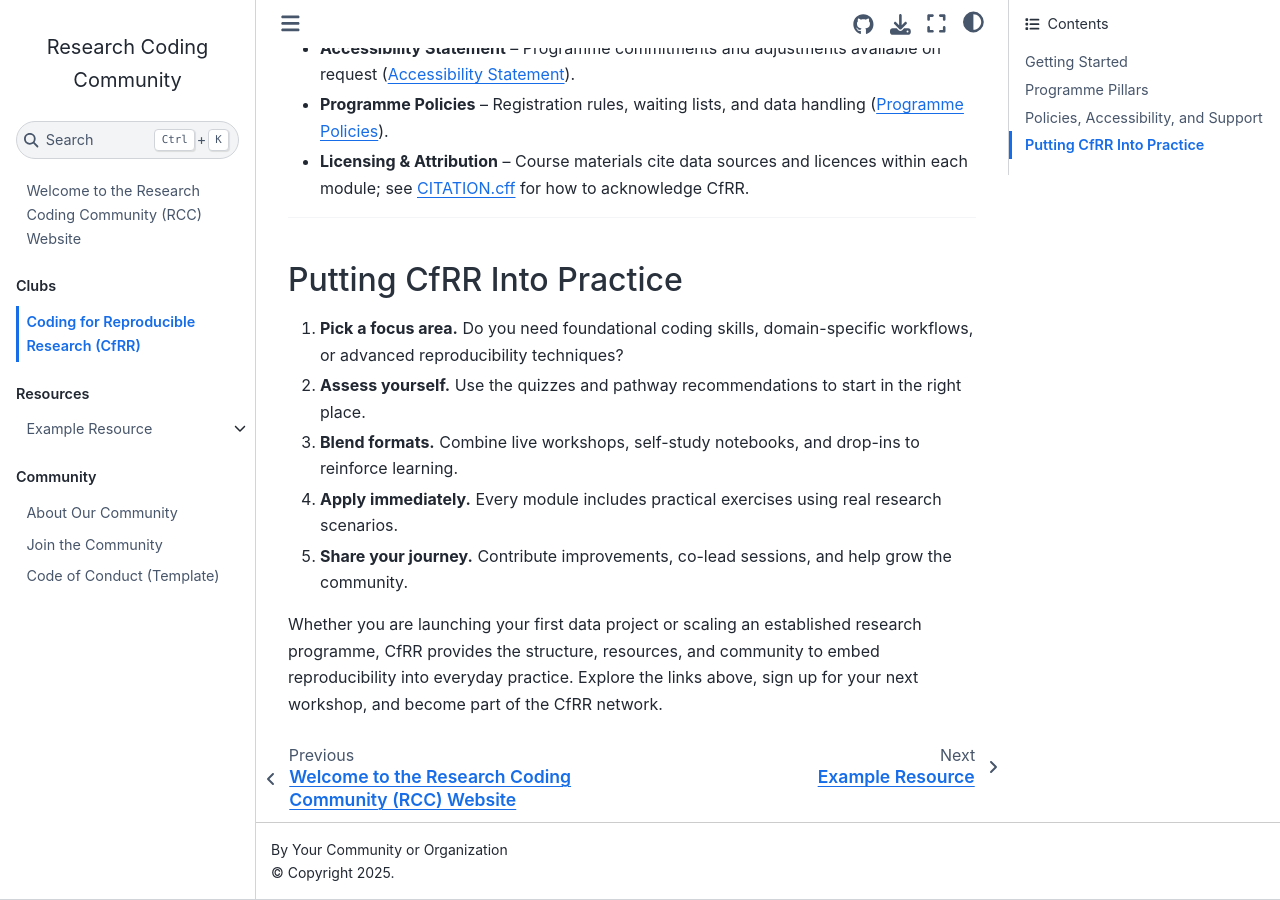
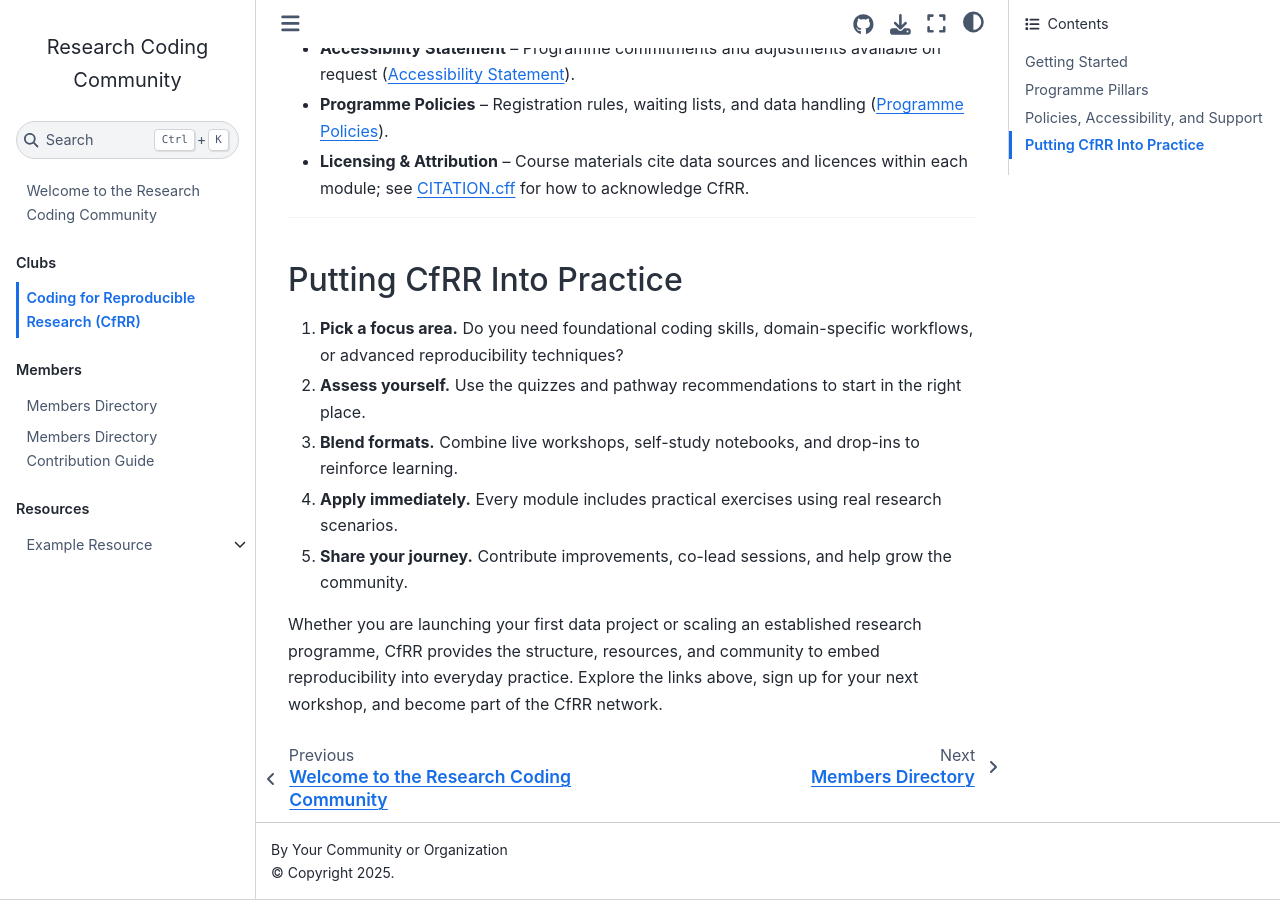
Before and after one commit to coding-for-reproducible-research/Research_Coding_Community, a Jupyter Book: the page built from clubs/cfrr.md, in a window 1280 px wide and 900 px high, scrolled down 3259 px. Built offline with Jupyter Book 1.0.4 settings and Sphinx 7.4.7 and the Sphinx Book theme 1.1.4, drawn with Linux system fonts in a browser that asks for light colours; pages that are not in the unit, such as notebooks, are missing from menus.

Commit message:
Members directory

```diff
--- a/_toc.yml
+++ b/_toc.yml
@@ -6,20 +6,16 @@
 parts:
   - caption: Calendar
     chapters:
-      - file: calendar
+      - file: logistics/calendar
   - caption: Clubs
     chapters:
       - file: clubs/cfrr
+  - caption: Members
+    chapters:
+      - file: members/directory
+      - file: members/directory_guide
   - caption: Resources
     chapters:
       - file: resources/example_resource/README
         sections:
           - file: resources/example_resource/example_lesson
-  - caption: Members
-    chapters:
-      - file: members/directory
-  - caption: Community
-    chapters:
-      - file: community/about
-      - file: community/join
-      - file: community/code_of_conduct
```
Also changed, not shown: community/about.md (deleted, +0 -9 lines), community/code_of_conduct.md (deleted, +0 -12 lines), community/join.md (deleted, +0 -8 lines), members/directory.md (added, +11 -0 lines), members/directory_guide.md (added, +53 -0 lines), home_page.ipynb, members.ipynb (deleted), 2 other files.
